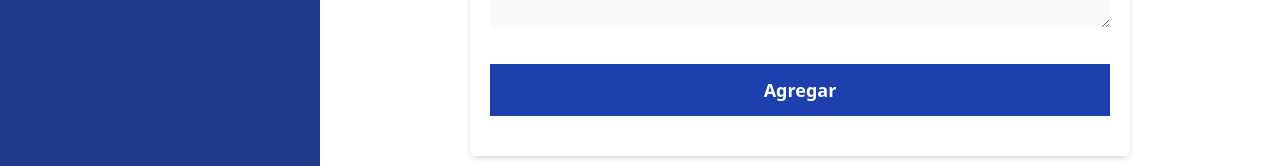
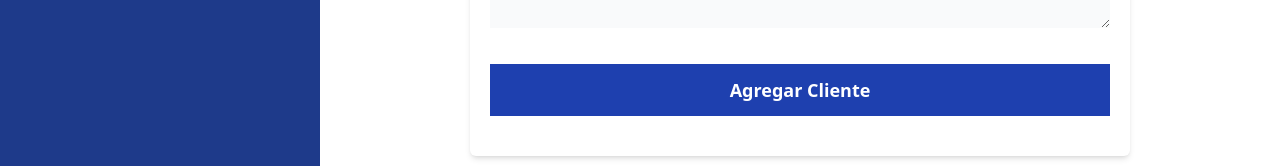
Before and after one commit to alicia-granados/MERN-EXPERIMENTS, a React (Vite) app in the folder Proyecto 4/crm-React/: page /clientes/nuevo in a window 1280 px wide. Shown: the part 604-770 px from the top of the page. Built offline with nearby package versions, Linux system fonts and the light colour scheme.

Commit message:
feat: :sparkles: React: leyendo los valores del formulario y el evento onSubmit

```diff
--- a/Proyecto 4/crm-React/src/components/Formulario.jsx
+++ b/Proyecto 4/crm-React/src/components/Formulario.jsx
@@ -1,6 +1,12 @@
 import React from 'react'
 import { Formik, Form, Field} from 'formik'
+
 const Formulario = () => {
+
+    const handleSubmit = (valores) => {
+        console.log(valores)
+    }
+
     return (
         <div className='bg-white mt-10 px-5 py-10 rounded-md shadow-md md:w-3/4 mx-auto'>
             <h1 className='text-gray-600 font-bold text-xl uppercase text-center'>Agregar Cliente</h1>
@@ -12,6 +18,9 @@ const Formulario = () => {
                     email: '',
                     telefono:'',
                     notas:''
+                }}
+                onSubmit= { (values) =>{
+                    handleSubmit(values)
                 }}
             >
                 { () => (
@@ -83,18 +92,13 @@ const Formulario = () => {
                             />
                         </div>
 
-                    <button
+                        <input
+                            type='submit'  value='Agregar Cliente'
                             className='mt-5 w-full bg-blue-800 p-3 text-white font-bold text-lg'
-                    >
-                        Agregar
-                    </button>
-
+                        />
                     </Form>
-
                 )}
-
             </Formik>
-
         </div>
     )
 }
```
Lines whose indentation alone changed are shown as unchanged.
